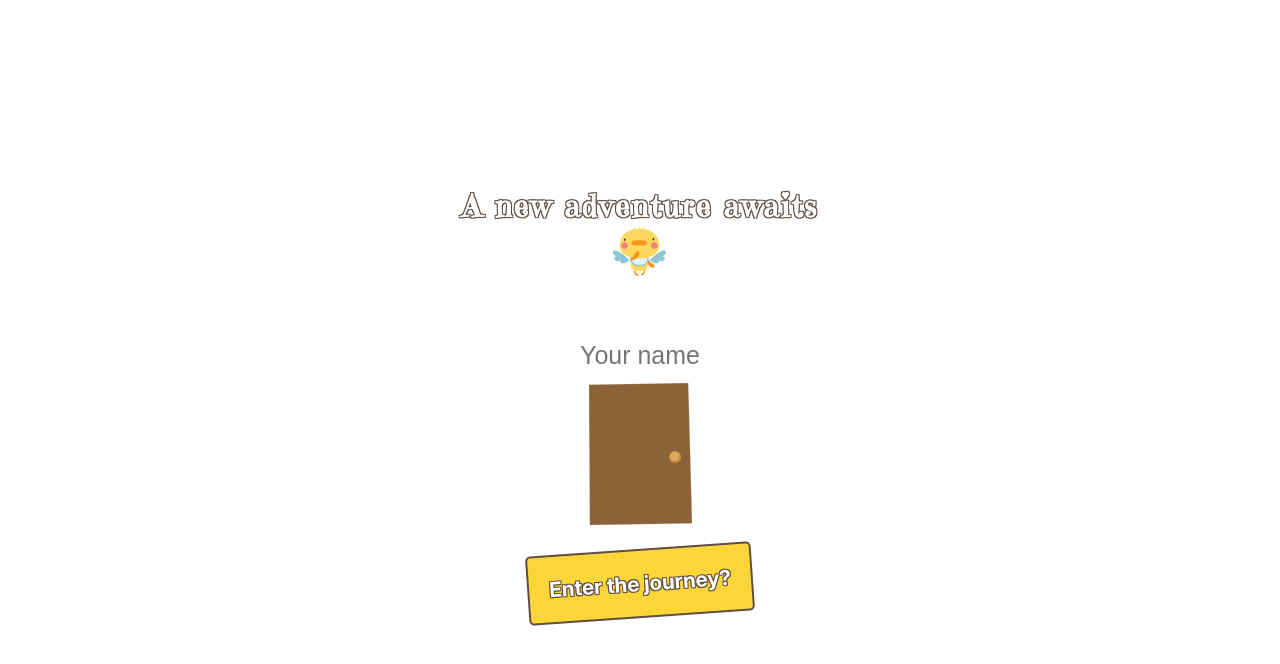
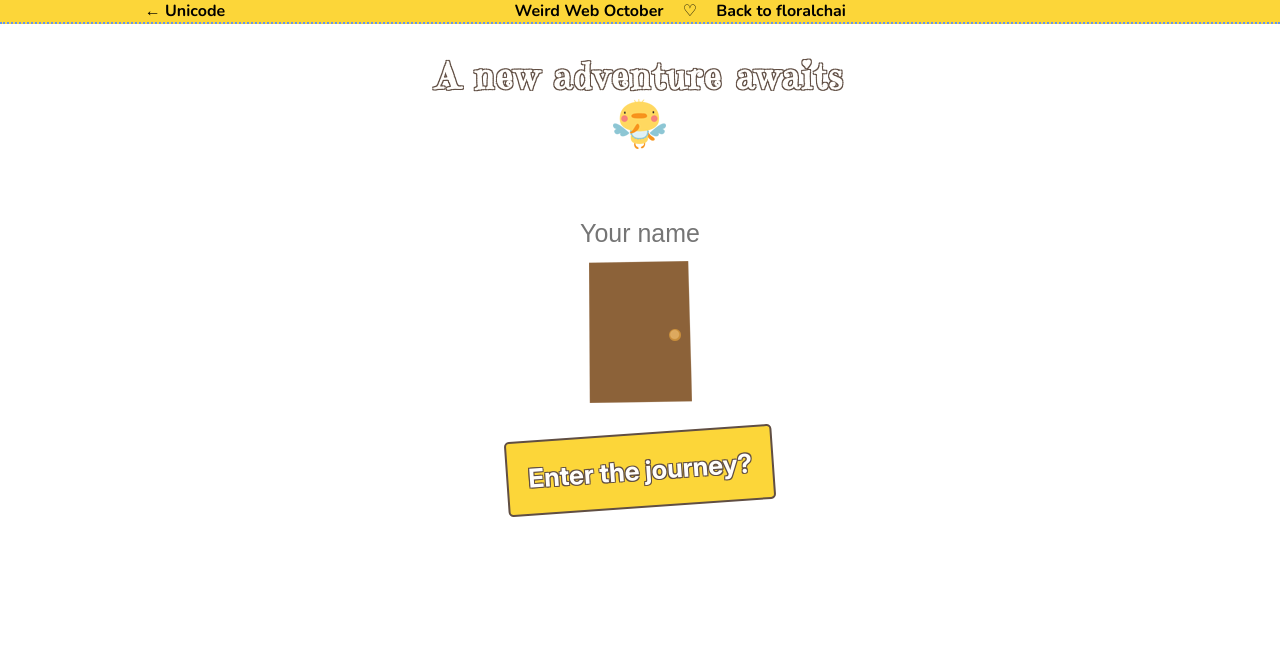
Before and after one commit to tsukiniostar/floralchai, a plain HTML site: page public/memoir/weird-web-october/transition.html in a window 1280 px wide. Drawn offline with Linux system fonts and the light colour scheme.

Commit message:
WWO navigation added & changed scrollbar style

```diff
--- a/public/assets/general_styles/root.css
+++ b/public/assets/general_styles/root.css
@@ -23,8 +23,6 @@
 html, body {
   height: 100%;
   margin: 0;
-  scrollbar-width: thin;
-  scrollbar-color: var(--color-black) var(--color-white);
   scroll-behavior: smooth;
 }
 * {
--- a/public/assets/general_styles/scrollbar.css
+++ b/public/assets/general_styles/scrollbar.css
@@ -1,13 +1,12 @@
 ::-webkit-scrollbar {
-    width:10px;
-    height:10px;
+    width: 12px;
+    height: 12px;
 }
 ::-webkit-scrollbar-track {
-    background-color:#e0e0e0;
-    border:4px solid white;
+    background-color: #ccc;
+    border: 5px solid white;
 }
 ::-webkit-scrollbar-thumb {
-    background-color: #26190C;
-    border: 4px solid white;
-    border-radius: 10px;
+    background-color: black;
+    border: 5px solid white;
 }
--- /dev/null
+++ b/public/memoir/weird-web-october/nav.css
@@ -0,0 +1,47 @@
+@font-face {
+    font-family: "Nunito";
+    src: url("../../assets/fonts/Nunito.ttf") format('truetype');
+}
+::-webkit-scrollbar {
+    width: 12px;
+    height: 12px;
+}
+::-webkit-scrollbar-track {
+    background-color: #ccc;
+    border: 5px solid white;
+}
+::-webkit-scrollbar-thumb {
+    background-color: black;
+    border: 5px solid white;
+}
+.wwo-navigation {
+    width: 100%;
+    display: flex;
+    justify-content: space-around;
+    border-bottom: 2px dotted cornflowerblue;
+    background-color: #FCD639;
+    font-family: "Nunito", Arial, Helvetica, sans-serif;
+    color: black !important;
+    white-space: nowrap;
+    overflow-x: auto;
+    overflow-y: hidden;
+}
+.wwo-navigation a {
+    text-decoration: none;
+    color: black;
+    font-weight: bold;
+    margin: 0 15px;
+}
+.wwo-navigation a:hover {
+    font-style: italic;
+}
+@media only screen and (max-width: 740px) {
+    .wwo-navigation {
+        font-size: 80%;
+    }
+}
+@media only screen and (max-width: 480px) {
+    .wwo-navigation {
+        font-size: 60%;
+    }
+}
--- a/public/memoir/weird-web-october/transition.html
+++ b/public/memoir/weird-web-october/transition.html
@@ -7,6 +7,7 @@
 <link rel="preload" as="fetch" href="https://octothorp.es/?uri=https://floralchai.neocities.org/memoir/weird-web-october/transition.html">
 <link rel="octo:octothorpes" href="weirdweboctober">
 <link rel="octo:octothorpes" href="Transition">
+<link rel="stylesheet" href="./nav.css">
 <title>Transition</title>
 <style>
     @font-face {
@@ -18,18 +19,20 @@
     margin: 0;
     overflow: hidden;
     font-family: "Inter", Arial, Helvetica, sans-serif;
+    color: var(--color-white) !important; /* Set the fill color of the text */
+    text-align: center;
+    image-rendering: pixelated;
+    font-size: 16px;
+  }
+  h2 {
+    font-family: "EmilysCandy", Arial, Helvetica, sans-serif;
     text-shadow:
     -1px -1px 0 var(--color-brown), /* Top-left shadow */
      1px -1px 0 var(--color-brown), /* Top-right shadow */
     -1px  1px 0 var(--color-brown), /* Bottom-left shadow */
      1px  1px 0 var(--color-brown); /* Bottom-right shadow */;
-    color: var(--color-white); /* Set the fill color of the text */
-    font-weight: bold; /* Make the text bold */
-    text-align: center;
-    image-rendering: pixelated;
-  }
-  h2 {
-    font-family: "EmilysCandy", Arial, Helvetica, sans-serif;
+     font-weight: bold;
+     font-size: 1.75rem;
   }
   /* --- Section base --- */
   .section {
@@ -53,6 +56,7 @@
   /* --- Door section --- */
   #door-section {
     background: white;
+    height: auto;
   }
 
   #door {
@@ -93,6 +97,13 @@
     border-radius: 5px;
     border: 2px solid var(--color-brown);
     transform: rotate(-4deg);
+    text-shadow:
+    -1px -1px 0 var(--color-brown), /* Top-left shadow */
+     1px -1px 0 var(--color-brown), /* Top-right shadow */
+    -1px  1px 0 var(--color-brown), /* Bottom-left shadow */
+     1px  1px 0 var(--color-brown); /* Bottom-right shadow */;
+    font-weight: bold;
+    font-size: 1.25rem;
   }
   /* --- Final section --- */
   #final-section {
@@ -127,9 +138,13 @@
 </style>
 </head>
 <body>
-
   <!-- Door Section -->
   <section id="door-section" class="section active">
+  <nav class="wwo-navigation">
+    <a href="./unicode.html">← Unicode</a>
+    <span><a href="https://weirdweboctober.website/">Weird Web October</a> ♡ <a href="../../index.html">Back to floralchai</a></span>
+    <a href="./upside-down.html">		</a>
+  </nav>
     <h2>
         A new adventure awaits
         <br><a target="_blank" href="https://moko.pupu.jp/"><img src="../../assets/graphics/piyos-angel.gif"></a>
```
Also changed, not shown: public/memoir/weird-web-october/battle.html (+11 -2 lines), public/memoir/weird-web-october/camera.html (+6 -6 lines), public/memoir/weird-web-october/containers.html (+14 -5 lines), public/memoir/weird-web-october/doubles.html (+10 -2 lines), public/memoir/weird-web-october/unicode.html (+6 -0 lines), public/memoir/weird-web-october/upside-down.html (+7 -3 lines).
